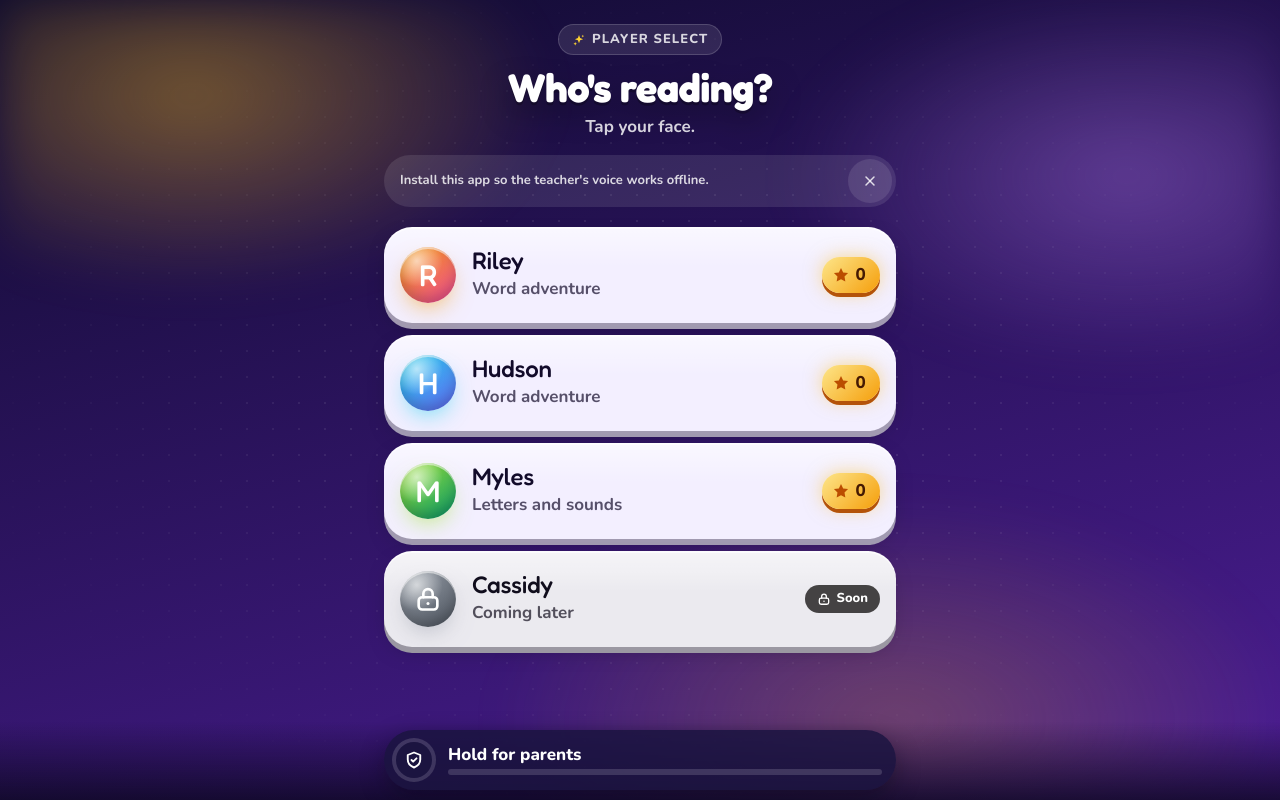
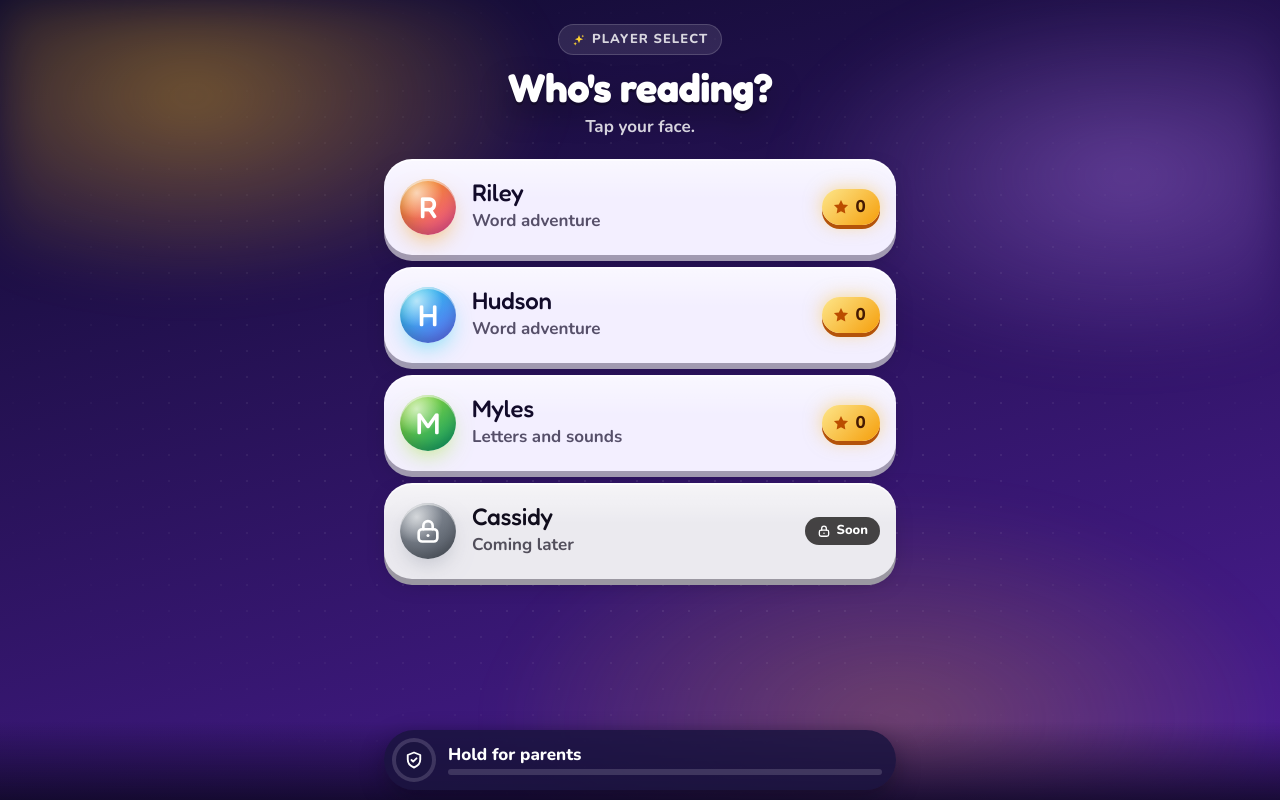
Before and after one commit to rudyschmidt2/Reading-Teacher, a Next.js app: page /kids in a window 1280 px wide. Built offline with nearby package versions, Linux system fonts and the light colour scheme.

Commit message:
D4: install hint off the kid picker; A2HS note on the parent Voiceover card

```diff
--- a/components/KidPlay.tsx
+++ b/components/KidPlay.tsx
@@ -3,7 +3,6 @@
 import { useEffect, useMemo, useRef, useState, type CSSProperties } from "react";
 import Link from "next/link";
 import { useRouter } from "next/navigation";
-import { InstallHint } from "@/components/Pwa";
 import { HoldToOpen, OfflinePill } from "@/components/ui";
 import {
   phonemeHint,
@@ -975,7 +974,6 @@ export function KidPicker() {
     <main className="kid-stage theme-planets-space px-4 pb-[calc(var(--dock-h)+env(safe-area-inset-bottom,0px)+1rem)] pt-6">
       <OfflinePill />
       <StageHeading eyebrow="Player select" title="Who's reading?" sub="Tap your face." />
-      <InstallHint />
       <div className="mx-auto mt-5 grid max-w-lg grid-cols-1 gap-3">
         {state.kids.map((k, idx) => {
           const waiting = k.status === "waiting";
--- a/components/ParentDesk.tsx
+++ b/components/ParentDesk.tsx
@@ -1153,6 +1153,9 @@ function VoiceCard() {
         </p>
       ) : null}
       {hearNote ? <p className="mt-3 text-label text-amber-200">{hearNote}</p> : null}
+      <p className="muted mt-3 text-label" data-a2hs-note>
+        On the iPad: Share → Add to Home Screen. That keeps the mic working for “what” and “again.”
+      </p>
     </Card>
   );
 }
--- a/components/Pwa.tsx
+++ b/components/Pwa.tsx
@@ -1,9 +1,6 @@
 "use client";
 
-import { useEffect, useState } from "react";
-import { XIcon } from "@/components/Icons";
-
-const SEEN = "reading-teacher-install-hint";
+import { useEffect } from "react";
 
 export function PwaRegister() {
   useEffect(() => {
@@ -13,34 +10,3 @@ export function PwaRegister() {
   }, []);
   return null;
 }
-
-/** Only rendered after the house has loaded on the client, so window is safe to read once. */
-function installHint(): { show: boolean; ios: boolean } {
-  if (typeof window === "undefined") return { show: false, ios: false };
-  const standalone = window.matchMedia("(display-mode: standalone)").matches || (navigator as Navigator & { standalone?: boolean }).standalone;
-  if (standalone || window.localStorage.getItem(SEEN)) return { show: false, ios: false };
-  return { show: true, ios: /iPad|iPhone|iPod/.test(navigator.userAgent) };
-}
-
-/** One dismissible line. Once dismissed it stays dismissed on this device. */
-export function InstallHint() {
-  const [{ show, ios }, setHint] = useState(installHint);
-
-  if (!show) return null;
-  return (
-    <p className="mx-auto mt-4 flex max-w-lg items-center justify-between gap-3 rounded-full bg-white/10 py-1 pl-4 pr-1 text-left text-label font-bold text-white/82">
-      <span>{ios ? "Add to Home Screen (Share → Add) so the teacher's voice works offline." : "Install this app so the teacher's voice works offline."}</span>
-      <button
-        type="button"
-        className="grid h-11 w-11 shrink-0 place-items-center rounded-full bg-white/10"
-        aria-label="Dismiss"
-        onClick={() => {
-          window.localStorage.setItem(SEEN, "1");
-          setHint({ show: false, ios });
-        }}
-      >
-        <XIcon size={16} />
-      </button>
-    </p>
-  );
-}
```
